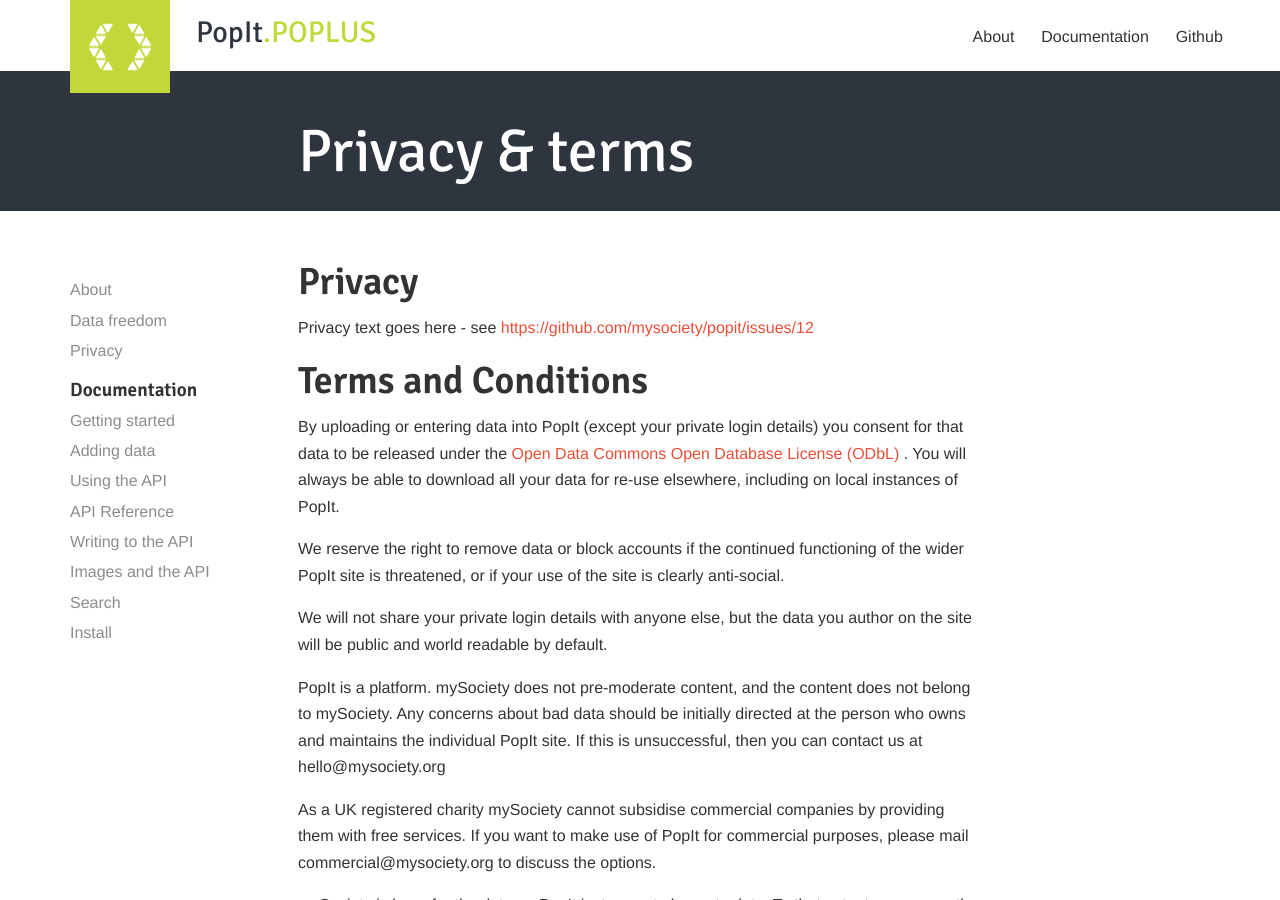
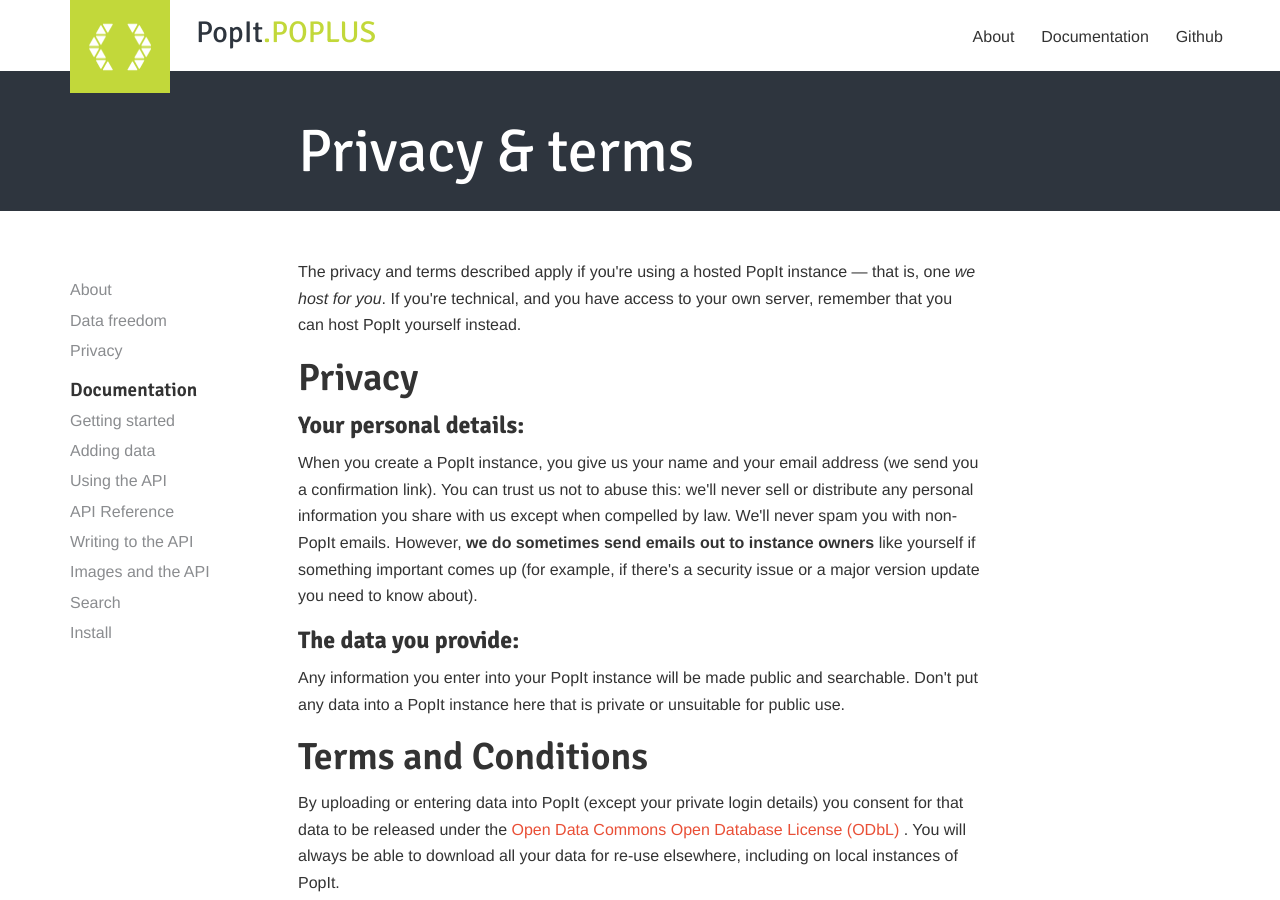
Before and after one commit to mysociety/popit.poplus.org, a Jekyll site: the page built from about/privacy.html, in a window 1280 px wide and 900 px high. Built offline with Jekyll 4.4.1, drawn with Linux system fonts in a browser that asks for light colours.

Commit message:
replace placeholder text with words: fixes #6

```diff
--- a/about/privacy.html
+++ b/about/privacy.html
@@ -2,10 +2,30 @@
 layout: inner-page
 title: Privacy &amp; terms
 ---
+
+<p>
+  The privacy and terms described apply if you're using a hosted PopIt
+  instance &mdash; that is, one <em>we host for you</em>. If you're technical,
+  and you have access to your own server, remember that you can host PopIt yourself
+  instead.
+</p>
+
 <h2>Privacy</h2>
+<h3>Your personal details:</h3>
 <p>
-  Privacy text goes here - see
-  <a href="https://github.com/mysociety/popit/issues/12">https://github.com/mysociety/popit/issues/12</a>
+  When you create a PopIt instance, you give us your name and your email
+  address (we send you a confirmation link). You can trust us not to abuse
+  this: we'll never sell or distribute any personal information you share
+  with us except when compelled by law. We'll never spam you with non-PopIt
+  emails. However, <strong>we do sometimes send emails out to instance
+  owners</strong> like yourself if something important comes up (for example,
+  if there's a security issue or a major version update you need to know about).
+</p>
+<h3>The data you provide:</h3>
+<p>
+  Any information you enter into your PopIt instance will be made public and
+  searchable. Don't put any data into a PopIt instance here that is private
+  or unsuitable for public use.
 </p>
 
 <h2>Terms and Conditions</h2>
```
